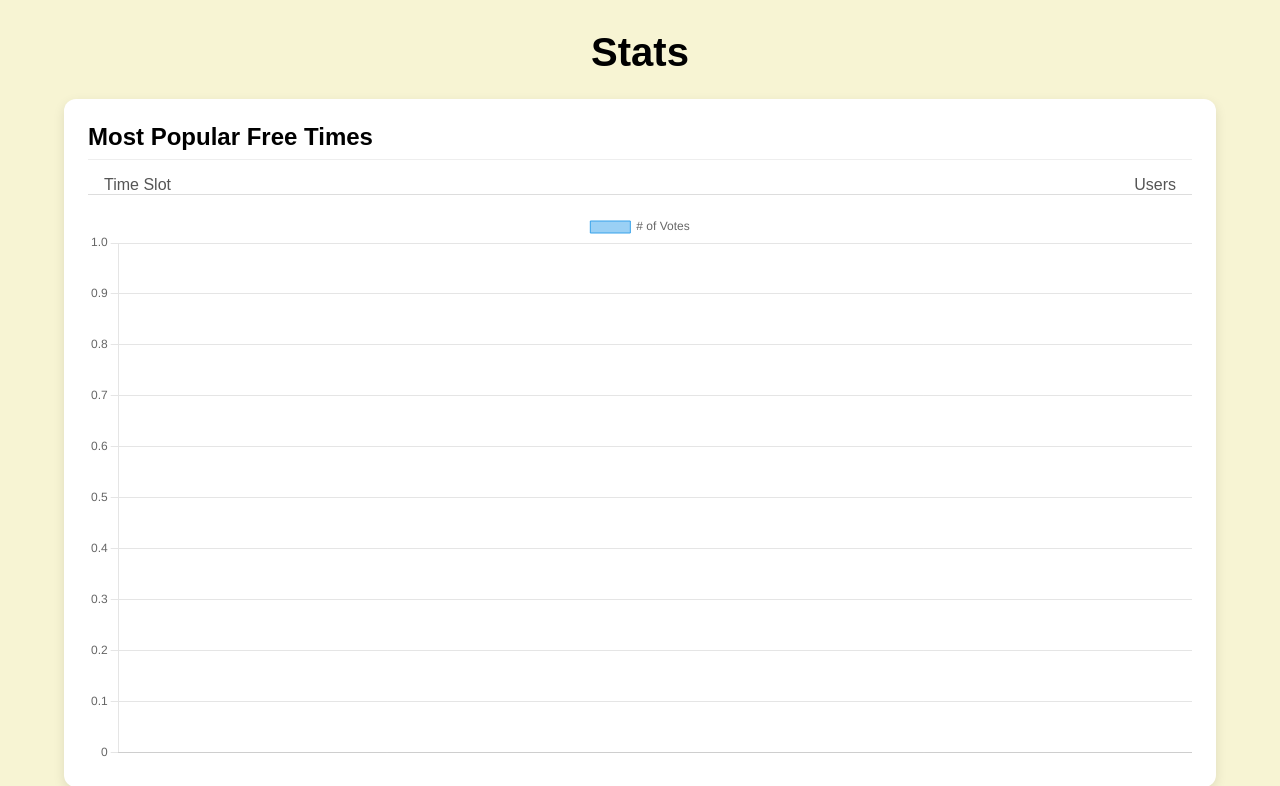
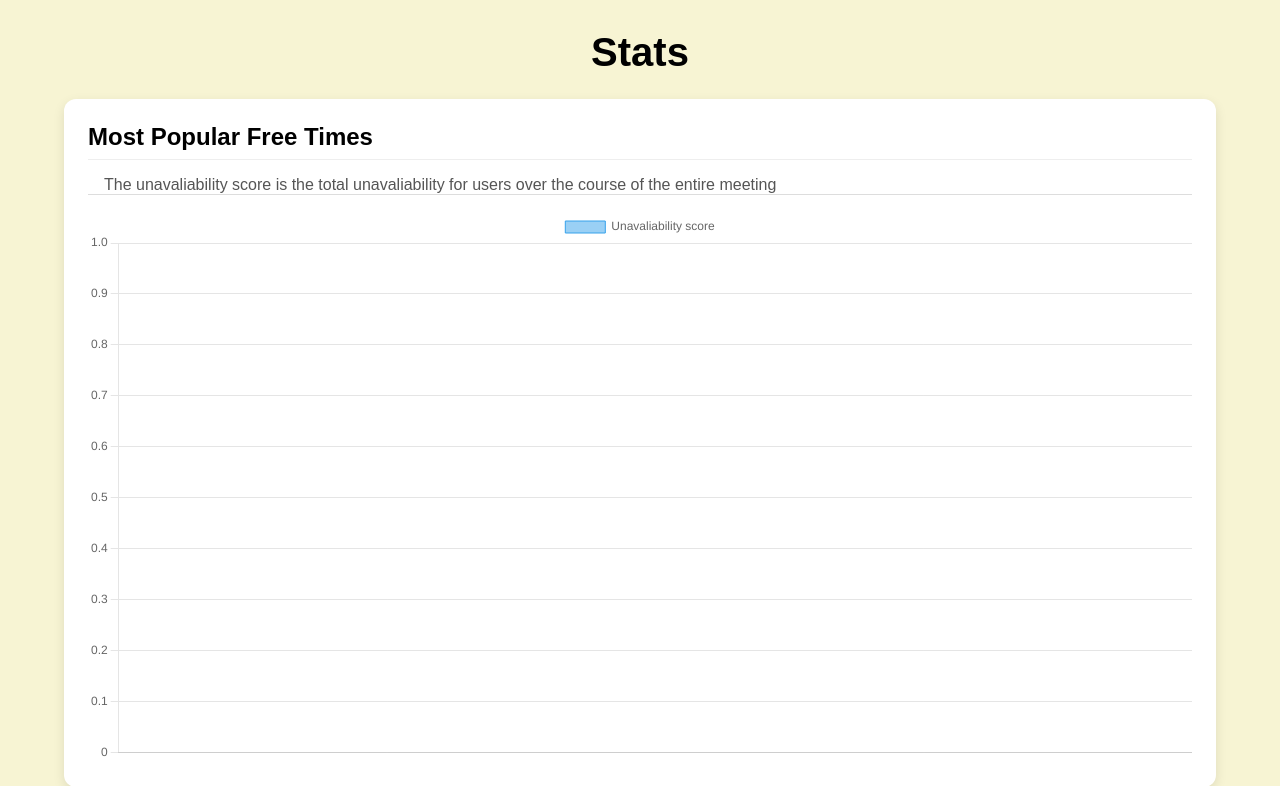
Before and after one commit to JillStingray1/CITS3403-Group-Project, a Flask app: template templates/analysis.html in a window 1280 px wide. Shown: the part 130-916 px from the top of the page. Run offline with Flask 3, Linux system fonts and the light colour scheme; the template is opened without the code that fills it, so the values that code supplies are empty.

Commit message:
Updated lables on graph to be more clear

```diff
--- a/static/javascript/analysis.js
+++ b/static/javascript/analysis.js
@@ -35,7 +35,7 @@ window.onload = () => {
         data: {
             labels: date_lables,
             datasets: [{
-                label: '# of Votes',
+                label: 'Unavaliability score',
                 data: unavaliability_scores,
                 borderWidth: 1
             }]
--- a/templates/analysis.html
+++ b/templates/analysis.html
@@ -60,8 +60,7 @@
       <h2>Most Popular Free Times</h2>
 
       <div class="stats-headers">
-        <div class="col-slot">Time Slot</div>
-        <div class="col-users">Users</div>
+        <div class="col-slot">The unavaliability score is the total unavaliability for users over the course of the entire meeting</div>
       </div>
 
       <div class="chart-wrapper">
```
